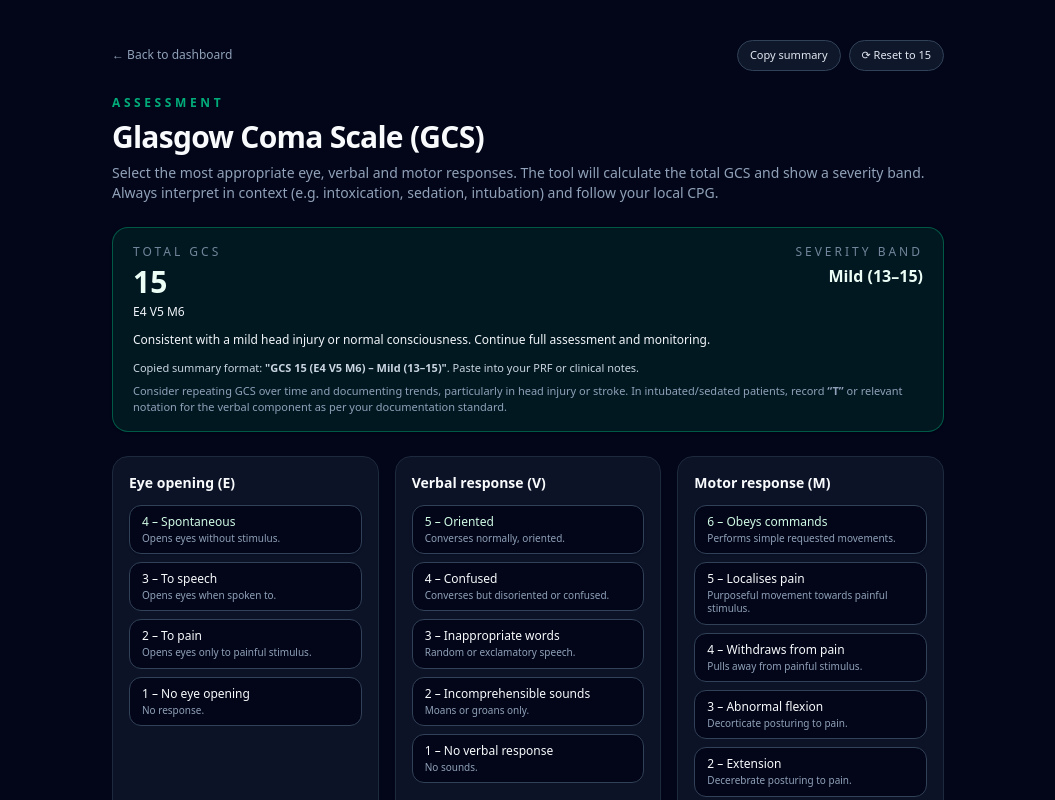
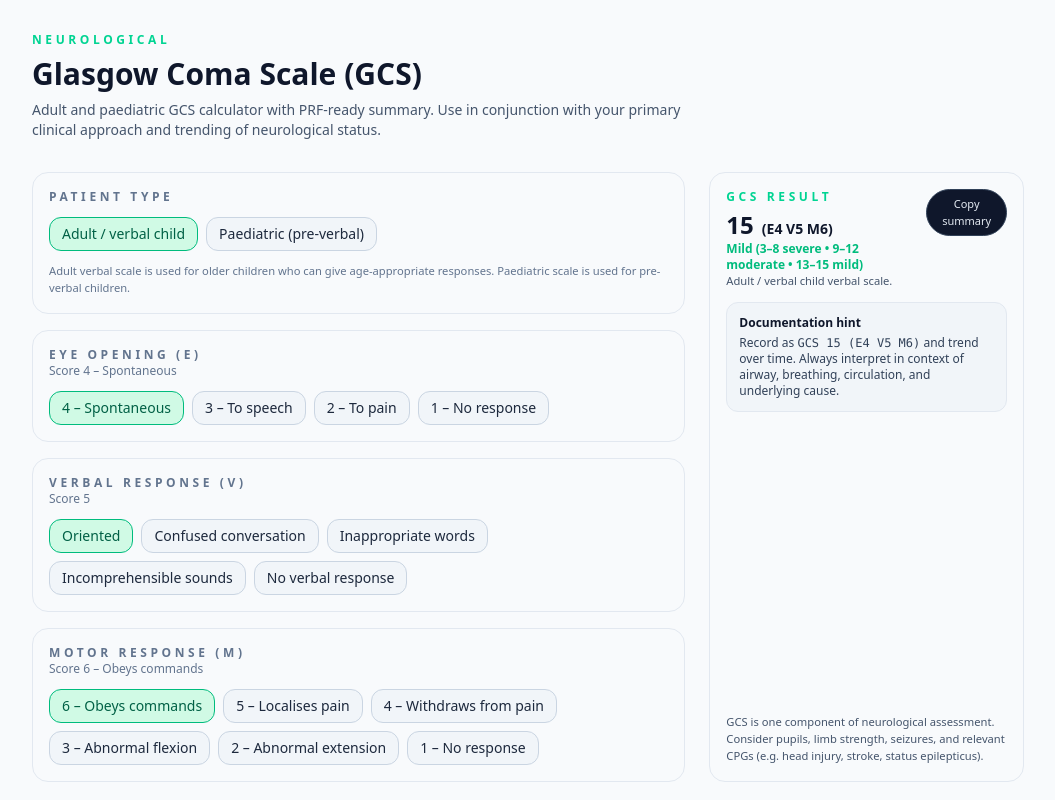
Before and after one commit to drixle08/Ambulance-App, a Next.js app: page /tools/gcs in a window 1280 px wide. Shown: the top 800 px of the page, without its empty margins (112-1167 px from the left). Built offline with nearby package versions, Linux system fonts and the light colour scheme.

Commit message:
Dual-theme GCS and BEFAST tools and wire theme system

```diff
--- a/app/tools/gcs/page.tsx
+++ b/app/tools/gcs/page.tsx
@@ -1,230 +1,300 @@
 "use client";
 
-import Link from "next/link";
 import { useState } from "react";
-import { CopySummaryButton } from "../../_components/CopySummaryButton";
+import { CopySummaryButton } from "@/app/_components/CopySummaryButton";
 
-type GcsOption = {
-  label: string;
-  value: number;
-  helper?: string;
-};
+type Mode = "adult" | "paeds";
 
-function classNames(...classes: (string | false | null | undefined)[]) {
+type EyeScore = 1 | 2 | 3 | 4;
+type VerbalScore = 1 | 2 | 3 | 4 | 5;
+type MotorScore = 1 | 2 | 3 | 4 | 5 | 6;
+
+function classNames(...classes: Array<string | boolean | null | undefined>) {
   return classes.filter(Boolean).join(" ");
 }
 
 export default function GcsPage() {
-  const [eye, setEye] = useState<number>(4);
-  const [verbal, setVerbal] = useState<number>(5);
-  const [motor, setMotor] = useState<number>(6);
+  const [mode, setMode] = useState<Mode>("adult");
+  const [eye, setEye] = useState<EyeScore>(4);
+  const [verbal, setVerbal] = useState<VerbalScore>(5);
+  const [motor, setMotor] = useState<MotorScore>(6);
 
   const total = eye + verbal + motor;
 
-  // Severity bands: 13–15 mild, 9–12 moderate, 3–8 severe
-  let severityLabel = "Mild (13–15)";
-  let severityExplain =
-    "Consistent with a mild head injury or normal consciousness. Continue full assessment and monitoring.";
-  let severityColor =
-    "border-emerald-500/40 bg-emerald-500/10 text-emerald-50";
+  let severity = "Mild";
+  if (total <= 8) severity = "Severe";
+  else if (total <= 12) severity = "Moderate";
 
-  if (total >= 9 && total <= 12) {
-    severityLabel = "Moderate (9–12)";
-    severityExplain =
-      "Moderate impairment of consciousness. Requires close observation, airway vigilance and urgent transport.";
-    severityColor =
-      "border-amber-500/40 bg-amber-500/10 text-amber-50";
-  } else if (total <= 8) {
-    severityLabel = "Severe (3–8)";
-    severityExplain =
-      "Severe impairment of consciousness. Treat as time-critical; airway protection and rapid transport are priorities.";
-    severityColor =
-      "border-red-500/60 bg-red-500/12 text-red-50";
-  }
+  const severityColor =
+    severity === "Severe"
+      ? "text-red-500"
+      : severity === "Moderate"
+      ? "text-yellow-500"
+      : "text-emerald-500";
 
-  // 🔹 Text that will be copied to clipboard
-  const summaryText = `GCS ${total} (E${eye} V${verbal} M${motor}) – ${severityLabel}`;
-
-  const resetAll = () => {
-    setEye(4);
-    setVerbal(5);
-    setMotor(6);
-  };
-
-  const eyeOptions: GcsOption[] = [
-    { label: "4 – Spontaneous", value: 4, helper: "Opens eyes without stimulus." },
-    { label: "3 – To speech", value: 3, helper: "Opens eyes when spoken to." },
-    { label: "2 – To pain", value: 2, helper: "Opens eyes only to painful stimulus." },
-    { label: "1 – No eye opening", value: 1, helper: "No response." },
+  // Adult verbal descriptors
+  const adultVerbalOptions: { score: VerbalScore; label: string }[] = [
+    { score: 5, label: "Oriented" },
+    { score: 4, label: "Confused conversation" },
+    { score: 3, label: "Inappropriate words" },
+    { score: 2, label: "Incomprehensible sounds" },
+    { score: 1, label: "No verbal response" },
   ];
 
-  const verbalOptions: GcsOption[] = [
-    { label: "5 – Oriented", value: 5, helper: "Converses normally, oriented." },
-    { label: "4 – Confused", value: 4, helper: "Converses but disoriented or confused." },
-    { label: "3 – Inappropriate words", value: 3, helper: "Random or exclamatory speech." },
-    { label: "2 – Incomprehensible sounds", value: 2, helper: "Moans or groans only." },
-    { label: "1 – No verbal response", value: 1, helper: "No sounds." },
+  // Paediatric verbal options (pre-verbal child)
+  const paedsVerbalOptions: { score: VerbalScore; label: string }[] = [
+    { score: 5, label: "Coos / babbles / appropriate words" },
+    { score: 4, label: "Irritable cry / consolable" },
+    { score: 3, label: "Persistent inappropriate crying / screaming" },
+    { score: 2, label: "Moans / grunts to pain" },
+    { score: 1, label: "No response" },
   ];
 
-  const motorOptions: GcsOption[] = [
-    { label: "6 – Obeys commands", value: 6, helper: "Performs simple requested movements." },
-    { label: "5 – Localises pain", value: 5, helper: "Purposeful movement towards painful stimulus." },
-    { label: "4 – Withdraws from pain", value: 4, helper: "Pulls away from painful stimulus." },
-    { label: "3 – Abnormal flexion", value: 3, helper: "Decorticate posturing to pain." },
-    { label: "2 – Extension", value: 2, helper: "Decerebrate posturing to pain." },
-    { label: "1 – No motor response", value: 1, helper: "No movement." },
-  ];
+  const verbalOptions = mode === "adult" ? adultVerbalOptions : paedsVerbalOptions;
+
+  const eyeLabel =
+    eye === 4
+      ? "Spontaneous"
+      : eye === 3
+      ? "To speech"
+      : eye === 2
+      ? "To pain"
+      : "No eye opening";
+
+  const motorLabel =
+    motor === 6
+      ? "Obeys commands"
+      : motor === 5
+      ? "Localises pain"
+      : motor === 4
+      ? "Withdraws from pain"
+      : motor === 3
+      ? "Abnormal flexion (decorticate)"
+      : motor === 2
+      ? "Abnormal extension (decerebrate)"
+      : "No motor response";
+
+  const summaryText = `GCS ${total} (E${eye} V${verbal} M${motor}) – ${severity} (${mode === "adult" ? "Adult" : "Paediatric"}).`;
 
   return (
-    <main className="min-h-screen bg-slate-950 text-slate-50">
-      <div className="mx-auto max-w-4xl px-4 py-10 sm:px-6 lg:px-8 space-y-6">
-        {/* Top bar: back + buttons */}
-        <div className="flex items-center justify-between gap-4">
-          <Link
-            href="/dashboard"
-            className="text-xs font-medium text-slate-400 hover:text-emerald-400"
-          >
-            ← Back to dashboard
-          </Link>
-
-          <div className="flex items-center gap-2">
-            <CopySummaryButton summaryText={summaryText} />
-
-            <button
-              type="button"
-              onClick={resetAll}
-              className="rounded-full border border-slate-700 bg-slate-900 px-3 py-1.5 text-[11px] font-medium text-slate-200 hover:border-emerald-400 hover:text-emerald-300 hover:bg-slate-900/80 transition flex items-center gap-1.5"
-            >
-              ⟳ Reset to 15
-            </button>
-          </div>
-        </div>
-
+    <div className="max-w-5xl mx-auto px-4 py-8 space-y-8">
       <header className="space-y-2">
-          <p className="text-xs font-semibold uppercase tracking-[0.3em] text-emerald-400/80">
-            Assessment
+        <p className="text-xs font-semibold tracking-[0.3em] text-emerald-400 uppercase">
+          Neurological
         </p>
-          <h1 className="text-3xl font-semibold tracking-tight">
+        <h1 className="text-2xl md:text-3xl font-semibold text-slate-900 dark:text-slate-50">
           Glasgow Coma Scale (GCS)
         </h1>
-          <p className="text-sm text-slate-400">
-            Select the most appropriate eye, verbal and motor responses. The tool
-            will calculate the total GCS and show a severity band. Always
-            interpret in context (e.g. intoxication, sedation, intubation) and
-            follow your local CPG.
+        <p className="text-sm text-slate-600 dark:text-slate-400 max-w-2xl">
+          Adult and paediatric GCS calculator with PRF-ready summary. Use in
+          conjunction with your primary clinical approach and trending of
+          neurological status.
         </p>
       </header>
 
-        {/* Summary card */}
-        <section
+      <section className="grid gap-6 md:grid-cols-3">
+        {/* Left: inputs */}
+        <div className="md:col-span-2 space-y-4">
+          {/* Mode switch */}
+          <div className="rounded-2xl border border-slate-200 bg-slate-50 p-4 space-y-3 dark:border-slate-800 dark:bg-slate-950/60">
+            <div className="flex items-center justify-between gap-3">
+              <p className="text-xs font-semibold tracking-[0.3em] text-slate-500 dark:text-slate-400 uppercase">
+                Patient type
+              </p>
+            </div>
+            <div className="flex flex-wrap gap-2">
+              {[
+                { id: "adult", label: "Adult / verbal child" },
+                { id: "paeds", label: "Paediatric (pre-verbal)" },
+              ].map((opt) => {
+                const active = mode === opt.id;
+                return (
+                  <button
+                    key={opt.id}
+                    type="button"
+                    onClick={() => setMode(opt.id as Mode)}
                     className={classNames(
-            "rounded-2xl border px-5 py-4 text-sm shadow-sm",
-            severityColor
+                      "px-3 py-1.5 rounded-xl text-xs md:text-sm border transition",
+                      "focus:outline-none focus-visible:ring-2 focus-visible:ring-emerald-400/70",
+                      active
+                        ? "border-emerald-500 bg-emerald-100 text-emerald-800 dark:bg-emerald-500/10 dark:text-emerald-100"
+                        : "border-slate-300 bg-slate-100 text-slate-800 hover:border-slate-400 dark:border-slate-700 dark:bg-slate-900 dark:text-slate-200 dark:hover:border-slate-500"
                     )}
                   >
-          <div className="flex items-start justify-between gap-4">
-            <div>
-              <p className="text-xs uppercase tracking-[0.25em] text-slate-400/80">
-                Total GCS
-              </p>
-              <p className="mt-1 text-3xl font-semibold">{total}</p>
-              <p className="mt-1 text-xs text-slate-100">
-                E{eye} V{verbal} M{motor}
+                    {opt.label}
+                  </button>
+                );
+              })}
+            </div>
+            <p className="text-[0.7rem] text-slate-500 dark:text-slate-500 mt-1">
+              Adult verbal scale is used for older children who can give age-appropriate
+              responses. Paediatric scale is used for pre-verbal children.
             </p>
           </div>
-            <div className="text-right">
-              <p className="text-xs uppercase tracking-[0.25em] text-slate-400/80">
-                Severity band
+
+          {/* Eye opening */}
+          <div className="rounded-2xl border border-slate-200 bg-slate-50 p-4 space-y-3 dark:border-slate-800 dark:bg-slate-950/60">
+            <div className="flex items-center justify-between gap-2">
+              <div>
+                <p className="text-xs font-semibold tracking-[0.3em] text-slate-500 dark:text-slate-400 uppercase">
+                  Eye opening (E)
                 </p>
-              <p className="mt-1 text-base font-semibold">{severityLabel}</p>
+                <p className="text-xs text-slate-500 dark:text-slate-500">
+                  Score {eye} – {eyeLabel}
+                </p>
               </div>
             </div>
-
-          <p className="mt-3 text-xs text-slate-100">{severityExplain}</p>
-
-          <p className="mt-3 text-[11px] text-slate-300">
-            Copied summary format:{" "}
-            <span className="font-semibold">
-              {`"${summaryText}"`}
-            </span>
-            . Paste into your PRF or clinical notes.
-          </p>
-
-          <p className="mt-2 text-[11px] text-slate-400">
-            Consider repeating GCS over time and documenting trends, particularly
-            in head injury or stroke. In intubated/sedated patients, record{" "}
-            <span className="font-semibold">“T”</span> or relevant notation for the
-            verbal component as per your documentation standard.
-          </p>
-        </section>
-
-        {/* Inputs */}
-        <section className="grid gap-4 md:grid-cols-3">
-          <GcsFieldGroup
-            title="Eye opening (E)"
-            options={eyeOptions}
-            value={eye}
-            onChange={setEye}
-          />
-          <GcsFieldGroup
-            title="Verbal response (V)"
-            options={verbalOptions}
-            value={verbal}
-            onChange={setVerbal}
-          />
-          <GcsFieldGroup
-            title="Motor response (M)"
-            options={motorOptions}
-            value={motor}
-            onChange={setMotor}
-          />
-        </section>
-
-        <p className="pt-2 text-[11px] text-slate-500">
-          This GCS tool is for education and decision-support only and must be
-          used with your ambulance service guidelines and clinical judgement.
-        </p>
-      </div>
-    </main>
-  );
-}
-
-type GcsFieldGroupProps = {
-  title: string;
-  options: GcsOption[];
-  value: number;
-  onChange: (v: number) => void;
-};
-
-function GcsFieldGroup({ title, options, value, onChange }: GcsFieldGroupProps) {
-  return (
-    <div className="rounded-2xl border border-slate-800 bg-slate-900/80 p-4 space-y-3">
-      <p className="text-sm font-semibold text-slate-50">{title}</p>
-      <div className="flex flex-col gap-2">
-        {options.map((opt) => {
-          const isActive = value === opt.value;
+            <div className="flex flex-wrap gap-2">
+              {[
+                { score: 4 as EyeScore, label: "4 – Spontaneous" },
+                { score: 3 as EyeScore, label: "3 – To speech" },
+                { score: 2 as EyeScore, label: "2 – To pain" },
+                { score: 1 as EyeScore, label: "1 – No response" },
+              ].map((opt) => {
+                const active = eye === opt.score;
                 return (
                   <button
-              key={opt.label}
+                    key={opt.score}
                     type="button"
-              onClick={() => onChange(opt.value)}
+                    onClick={() => setEye(opt.score)}
                     className={classNames(
-                "w-full rounded-xl border px-3 py-2 text-xs text-left transition",
-                "border-slate-700 bg-slate-950 hover:border-emerald-400/70 hover:bg-slate-900",
-                isActive &&
-                  "border-emerald-400 bg-emerald-500/10 text-emerald-100 shadow-sm"
+                      "px-3 py-1.5 rounded-xl text-xs md:text-sm border transition",
+                      "focus:outline-none focus-visible:ring-2 focus-visible:ring-emerald-400/70",
+                      active
+                        ? "border-emerald-500 bg-emerald-100 text-emerald-800 dark:bg-emerald-500/10 dark:text-emerald-100"
+                        : "border-slate-300 bg-slate-100 text-slate-800 hover:border-slate-400 dark:border-slate-700 dark:bg-slate-900 dark:text-slate-200 dark:hover:border-slate-500"
                     )}
                   >
-              <span className="block font-medium">{opt.label}</span>
-              {opt.helper && (
-                <span className="mt-0.5 block text-[10px] text-slate-400">
-                  {opt.helper}
-                </span>
-              )}
+                    {opt.label}
                   </button>
                 );
               })}
             </div>
           </div>
+
+          {/* Verbal response */}
+          <div className="rounded-2xl border border-slate-200 bg-slate-50 p-4 space-y-3 dark:border-slate-800 dark:bg-slate-950/60">
+            <div className="flex items-center justify-between gap-2">
+              <div>
+                <p className="text-xs font-semibold tracking-[0.3em] text-slate-500 dark:text-slate-400 uppercase">
+                  Verbal response (V)
+                </p>
+                <p className="text-xs text-slate-500 dark:text-slate-500">
+                  Score {verbal}
+                </p>
+              </div>
+            </div>
+            <div className="flex flex-wrap gap-2">
+              {verbalOptions.map((opt) => {
+                const active = verbal === opt.score;
+                return (
+                  <button
+                    key={opt.score}
+                    type="button"
+                    onClick={() => setVerbal(opt.score)}
+                    className={classNames(
+                      "px-3 py-1.5 rounded-xl text-xs md:text-sm border transition text-left",
+                      "focus:outline-none focus-visible:ring-2 focus-visible:ring-emerald-400/70",
+                      active
+                        ? "border-emerald-500 bg-emerald-100 text-emerald-800 dark:bg-emerald-500/10 dark:text-emerald-100"
+                        : "border-slate-300 bg-slate-100 text-slate-800 hover:border-slate-400 dark:border-slate-700 dark:bg-slate-900 dark:text-slate-200 dark:hover:border-slate-500"
+                    )}
+                  >
+                    {opt.label}
+                  </button>
+                );
+              })}
+            </div>
+          </div>
+
+          {/* Motor response */}
+          <div className="rounded-2xl border border-slate-200 bg-slate-50 p-4 space-y-3 dark:border-slate-800 dark:bg-slate-950/60">
+            <div className="flex items-center justify-between gap-2">
+              <div>
+                <p className="text-xs font-semibold tracking-[0.3em] text-slate-500 dark:text-slate-400 uppercase">
+                  Motor response (M)
+                </p>
+                <p className="text-xs text-slate-500 dark:text-slate-500">
+                  Score {motor} – {motorLabel}
+                </p>
+              </div>
+            </div>
+            <div className="flex flex-wrap gap-2">
+              {[
+                { score: 6 as MotorScore, label: "6 – Obeys commands" },
+                { score: 5 as MotorScore, label: "5 – Localises pain" },
+                { score: 4 as MotorScore, label: "4 – Withdraws from pain" },
+                { score: 3 as MotorScore, label: "3 – Abnormal flexion" },
+                { score: 2 as MotorScore, label: "2 – Abnormal extension" },
+                { score: 1 as MotorScore, label: "1 – No response" },
+              ].map((opt) => {
+                const active = motor === opt.score;
+                return (
+                  <button
+                    key={opt.score}
+                    type="button"
+                    onClick={() => setMotor(opt.score)}
+                    className={classNames(
+                      "px-3 py-1.5 rounded-xl text-xs md:text-sm border transition text-left",
+                      "focus:outline-none focus-visible:ring-2 focus-visible:ring-emerald-400/70",
+                      active
+                        ? "border-emerald-500 bg-emerald-100 text-emerald-800 dark:bg-emerald-500/10 dark:text-emerald-100"
+                        : "border-slate-300 bg-slate-100 text-slate-800 hover:border-slate-400 dark:border-slate-700 dark:bg-slate-900 dark:text-slate-200 dark:hover:border-slate-500"
+                    )}
+                  >
+                    {opt.label}
+                  </button>
+                );
+              })}
+            </div>
+          </div>
+        </div>
+
+        {/* Right: result */}
+        <div className="md:col-span-1">
+          <div className="h-full rounded-2xl border border-slate-200 bg-slate-50 p-4 flex flex-col gap-3 dark:border-slate-800 dark:bg-slate-950/60">
+            <div className="flex items-start justify-between gap-2">
+              <div>
+                <p className="text-xs font-semibold tracking-[0.3em] text-emerald-400 uppercase">
+                  GCS result
+                </p>
+                <p className="mt-1 text-2xl font-bold text-slate-900 dark:text-slate-50">
+                  {total}
+                  <span className="ml-2 text-sm font-semibold">
+                    (E{eye} V{verbal} M{motor})
+                  </span>
+                </p>
+                <p className={classNames("text-xs font-semibold", severityColor)}>
+                  {severity} (3–8 severe • 9–12 moderate • 13–15 mild)
+                </p>
+                <p className="text-[0.7rem] text-slate-600 dark:text-slate-500">
+                  {mode === "adult"
+                    ? "Adult / verbal child verbal scale."
+                    : "Paediatric pre-verbal verbal scale."}
+                </p>
+              </div>
+              <CopySummaryButton summaryText={summaryText} />
+            </div>
+
+            <div className="rounded-xl bg-slate-100 border border-slate-200 p-3 text-xs text-slate-700 dark:bg-slate-900/80 dark:border-slate-800 dark:text-slate-300">
+              <p className="font-semibold text-slate-900 dark:text-slate-100 mb-1">
+                Documentation hint
+              </p>
+              <p>
+                Record as <span className="font-mono">GCS {total} (E{eye} V{verbal} M{motor})</span>{" "}
+                and trend over time. Always interpret in context of airway, breathing,
+                circulation, and underlying cause.
+              </p>
+            </div>
+
+            <p className="text-[0.7rem] text-slate-600 dark:text-slate-500 mt-auto">
+              GCS is one component of neurological assessment. Consider pupils, limb
+              strength, seizures, and relevant CPGs (e.g. head injury, stroke, status
+              epilepticus).
+            </p>
+          </div>
+        </div>
+      </section>
+    </div>
   );
 }
```
Also changed, not shown: app/tools/stroke/page.tsx (+57 -54 lines). Lines whose indentation alone changed are shown as unchanged.
